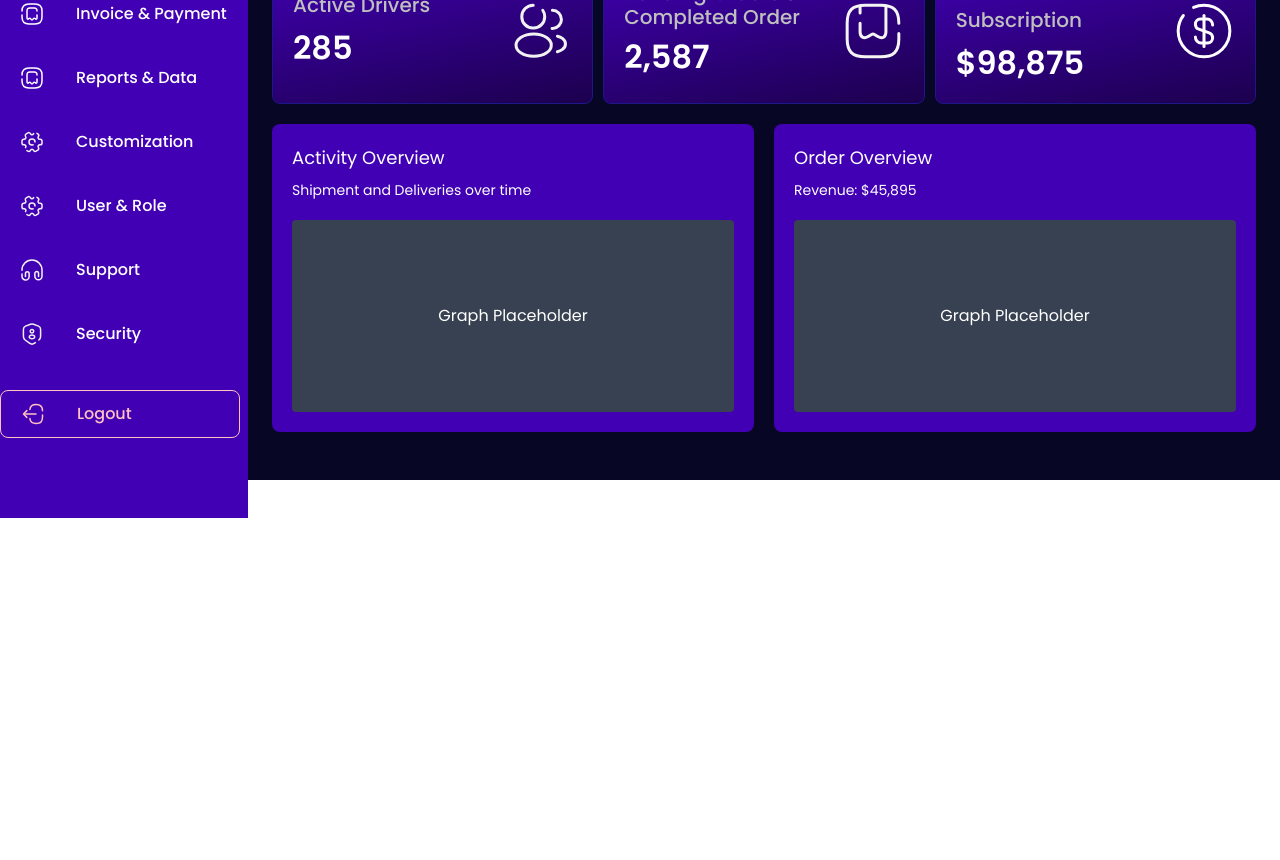
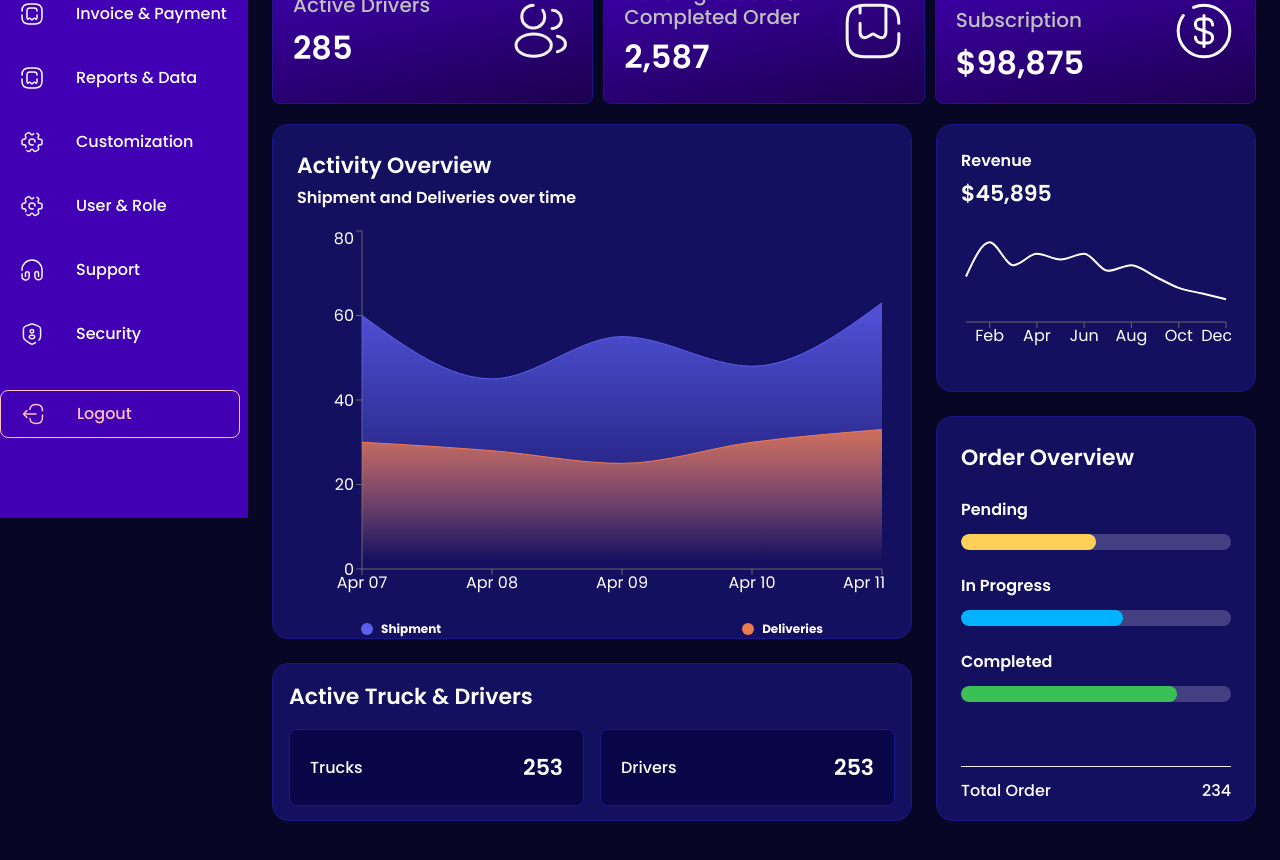
Before and after one commit to akhi3394/Dispax_Admin-panel, a React (Vite) app: page /dashboard in a window 1280 px wide. Shown: the part 320-1180 px from the top of the page. Before the commit the page ends 800 px from the top, so only its background shows below. Built offline with nearby package versions, Linux system fonts and the light colour scheme.

Commit message:
feat("graphs"):designed graphs as per figma ** package installed react recharts

```diff
--- a/package.json
+++ b/package.json
@@ -14,7 +14,8 @@
     "react": "^19.1.0",
     "react-dom": "^19.1.0",
     "react-redux": "^9.2.0",
-    "react-router-dom": "^7.6.1"
+    "react-router-dom": "^7.6.1",
+    "recharts": "^2.15.3"
   },
   "devDependencies": {
     "@eslint/js": "^9.25.0",
--- a/src/pages/Dashboard/Dashboard.jsx
+++ b/src/pages/Dashboard/Dashboard.jsx
@@ -1,3 +1,5 @@
+import DashboardWidgets from "./dashboardGraphs";
+
 const Dashboard = () => {
   return (
     <div className="flex flex-col gap-5 w-full relative p-6 text-white">
@@ -50,22 +52,7 @@ const Dashboard = () => {
           <img src="/dashboardicons/revenue.svg" alt="Revenue" className="w-[62px] h-[62px]" />
         </div>
       </div>
-
-
-
-      <div className="flex gap-5">
-        <div className="bg-sidebar-header-bg p-5 rounded-lg flex-1">
-          <h3 className="text-lg mb-2">Activity Overview</h3>
-          <p className="text-sm mb-5">Shipment and Deliveries over time</p>
-          <div className="h-48 bg-gray-700 flex items-center justify-center rounded">Graph Placeholder</div>
-        </div>
-        <div className="bg-sidebar-header-bg p-5 rounded-lg flex-1">
-          <h3 className="text-lg mb-2">Order Overview</h3>
-          <p className="text-sm mb-5">Revenue: $45,895</p>
-          <div className="h-48 bg-gray-700 flex items-center justify-center rounded">Graph Placeholder</div>
-        </div>
-      </div>
-
+      <DashboardWidgets />
 
     </div>
   );
--- /dev/null
+++ b/src/pages/Dashboard/dashboardGraphs.jsx
@@ -0,0 +1,162 @@
+import React from "react";
+import {
+  LineChart,
+  Line,
+  XAxis,
+  YAxis,
+  Tooltip,
+  ResponsiveContainer,
+  AreaChart,
+  Area,
+} from "recharts";
+
+const shipmentData = [
+  { date: "Apr 07", shipment: 60, delivery: 30 },
+  { date: "Apr 08", shipment: 45, delivery: 28 },
+  { date: "Apr 09", shipment: 55, delivery: 25 },
+  { date: "Apr 10", shipment: 48, delivery: 30 },
+  { date: "Apr 11", shipment: 63, delivery: 33 },
+];
+
+const revenueData = [
+  { month: "Jan", revenue: 40 },
+  { month: "Feb", revenue: 70 },
+  { month: "Mar", revenue: 50 },
+  { month: "Apr", revenue: 60 },
+  { month: "May", revenue: 55 },
+  { month: "Jun", revenue: 60 },
+  { month: "Jul", revenue: 45 },
+  { month: "Aug", revenue: 50 },
+  { month: "Sep", revenue: 40 },
+  { month: "Oct", revenue: 30 },
+  { month: "Nov", revenue: 25 },
+  { month: "Dec", revenue: 20 },
+];
+
+const DashboardWidgets = () => {
+  return (
+    <div className="min-h-screen text-white">
+      <div className="grid xl:grid-cols-[2fr_1fr] gap-6">
+        {/* LEFT COLUMN */}
+        <div className="flex flex-col gap-6">
+          {/* Activity Overview */}
+          <div className="bg-[#131060] border border-[#1C1889] rounded-[16px] w-full h-[515px] p-6">
+            <h2 className="text-[22px] font-semibold mb-1">Activity Overview</h2>
+            <p className="text-[16px] font-semibold mb-4">Shipment and Deliveries over time</p>
+            <div className="w-full h-[378px]">
+              <ResponsiveContainer width="100%" height="100%">
+                <AreaChart data={shipmentData}>
+                  <defs>
+                    <linearGradient id="colorShipment" x1="0" y1="0" x2="0" y2="1">
+                      <stop offset="5%" stopColor="#5D5FEF" stopOpacity={0.8} />
+                      <stop offset="95%" stopColor="#5D5FEF" stopOpacity={0} />
+                    </linearGradient>
+                    <linearGradient id="colorDelivery" x1="0" y1="0" x2="0" y2="1">
+                      <stop offset="5%" stopColor="#ED7B50" stopOpacity={0.8} />
+                      <stop offset="95%" stopColor="#ED7B50" stopOpacity={0} />
+                    </linearGradient>
+                  </defs>
+                  <XAxis dataKey="date" tick={{ fill: "#fff" }} />
+                  <YAxis tick={{ fill: "#fff" }} />
+                  <Tooltip />
+                  <Area
+                    type="monotone"
+                    dataKey="shipment"
+                    stroke="#5D5FEF"
+                    fillOpacity={1}
+                    fill="url(#colorShipment)"
+                  />
+                  <Area
+                    type="monotone"
+                    dataKey="delivery"
+                    stroke="#ED7B50"
+                    fillOpacity={1}
+                    fill="url(#colorDelivery)"
+                  />
+                </AreaChart>
+              </ResponsiveContainer>
+            </div>
+            <div className="flex justify-between mt-4 px-16">
+              <div className="flex items-center gap-2">
+                <div className="w-3 h-3 bg-[#5D5FEF] rounded-full"></div>
+                <span className="text-[12px] font-bold">Shipment</span>
+              </div>
+              <div className="flex items-center gap-2">
+                <div className="w-3 h-3 bg-[#ED7B50] rounded-full"></div>
+                <span className="text-[12px] font-bold">Deliveries</span>
+              </div>
+            </div>
+          </div>
+
+          {/* Active Trucks & Drivers */}
+          <div className="bg-[#131060] border border-[#1C1889] rounded-[16px] w-full h-[158px] p-4">
+            <h3 className="text-[22px] font-semibold mb-4">Active Truck & Drivers</h3>
+            <div className="flex gap-4">
+              <div className="w-full h-[77px] bg-[#080646] border border-[#1C1889] rounded-[8px] text-center flex justify-between px-5 items-center">
+                <p className="text-[16px] font-medium">Trucks</p>
+                <p className="text-[22px] font-semibold">253</p>
+              </div>
+              <div className="w-full h-[77px] bg-[#080646] border border-[#1C1889] rounded-[8px] text-center flex justify-between px-5 items-center">
+                <p className="text-[16px] font-medium">Drivers</p>
+                <p className="text-[22px] font-semibold">253</p>
+              </div>
+            </div>
+          </div>
+        </div>
+
+        {/* RIGHT COLUMN */}
+        <div className="flex flex-col gap-6">
+          {/* Revenue */}
+          <div className="bg-[#131060] border border-[#1C1889] rounded-[16px] w-full h-[268px] p-6">
+            <h3 className="text-[16px] font-semibold mb-1">Revenue</h3>
+            <p className="text-[22px] font-semibold mb-4">$45,895</p>
+            <div className="w-full h-[131px]">
+              <ResponsiveContainer width="100%" height="100%">
+                <LineChart data={revenueData}>
+                  <XAxis dataKey="month" tick={{ fill: "#fff" }} />
+                  <Tooltip />
+                  <Line
+                    type="monotone"
+                    dataKey="revenue"
+                    stroke="#ffffff"
+                    strokeWidth={2}
+                    dot={false}
+                  />
+                </LineChart>
+              </ResponsiveContainer>
+            </div>
+          </div>
+
+          {/* Order Overview */}
+          <div className="bg-[#131060] border border-[#1C1889] rounded-[16px] w-full h-[405px] p-6">
+            <h3 className="text-[22px] font-semibold mb-4">Order Overview</h3>
+            <div className="mb-4">
+              <p className="text-[16px] font-semibold mb-1 py-2">Pending</p>
+              <div className="w-full h-4 bg-white/20 rounded-full overflow-hidden">
+                <div className="bg-[#FFD057] h-full w-[50%] rounded-full"></div>
+              </div>
+            </div>
+            <div className="mb-4">
+              <p className="text-[16px] font-semibold mb-1 py-2">In Progress</p>
+              <div className="w-full h-4 bg-white/20 rounded-full overflow-hidden">
+                <div className="bg-[#00B2FF] h-full w-[60%] rounded-full"></div>
+              </div>
+            </div>
+            <div className="mb-4">
+              <p className="text-[16px] font-semibold mb-1 py-2">Completed</p>
+              <div className="w-full h-4 bg-white/20 rounded-full overflow-hidden">
+                <div className="bg-[#3BC057] h-full w-[80%] rounded-full"></div>
+              </div>
+            </div>
+            <div className="border-t border-[#F2F2F2] mt-16 pt-3 flex justify-between">
+              <span className="text-[16px] font-medium">Total Order</span>
+              <span className="text-[16px] font-medium">234</span>
+            </div>
+          </div>
+        </div>
+      </div>
+    </div>
+  );
+};
+
+export default DashboardWidgets;
```
Also changed, not shown: 1 other file (tests, documents, lock files or other folders).
